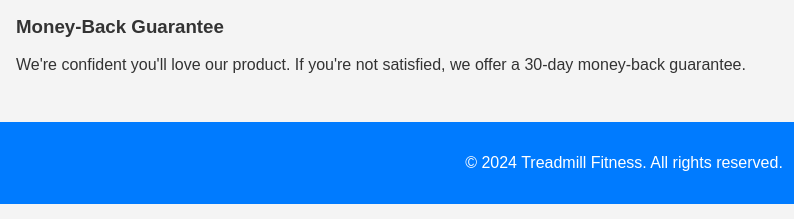
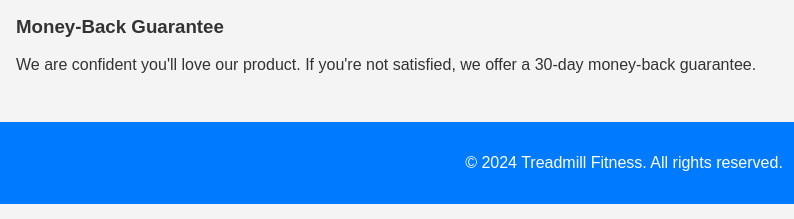
Before and after one commit to NobleOsinachi/BubbleSort, a plain HTML site: page index.html in a window 1280 px wide. Shown: the part 499-718 px from the top of the page, 16-810 px from the left. Drawn offline with Linux system fonts and the light colour scheme.

Commit message:
Update and rename IndeX.html to index.html

```diff
--- a/IndeX.html
+++ b/index.html
@@ -59,7 +59,7 @@
         <!-- Add upsell products and recommendations here -->
 
         <h3>Money-Back Guarantee</h3>
-        <p>We're confident you'll love our product. If you're not satisfied, we offer a 30-day money-back guarantee.</p>
+        <p>We are confident you'll love our product. If you're not satisfied, we offer a 30-day money-back guarantee.</p>
     </section>
 
     <footer>
```
